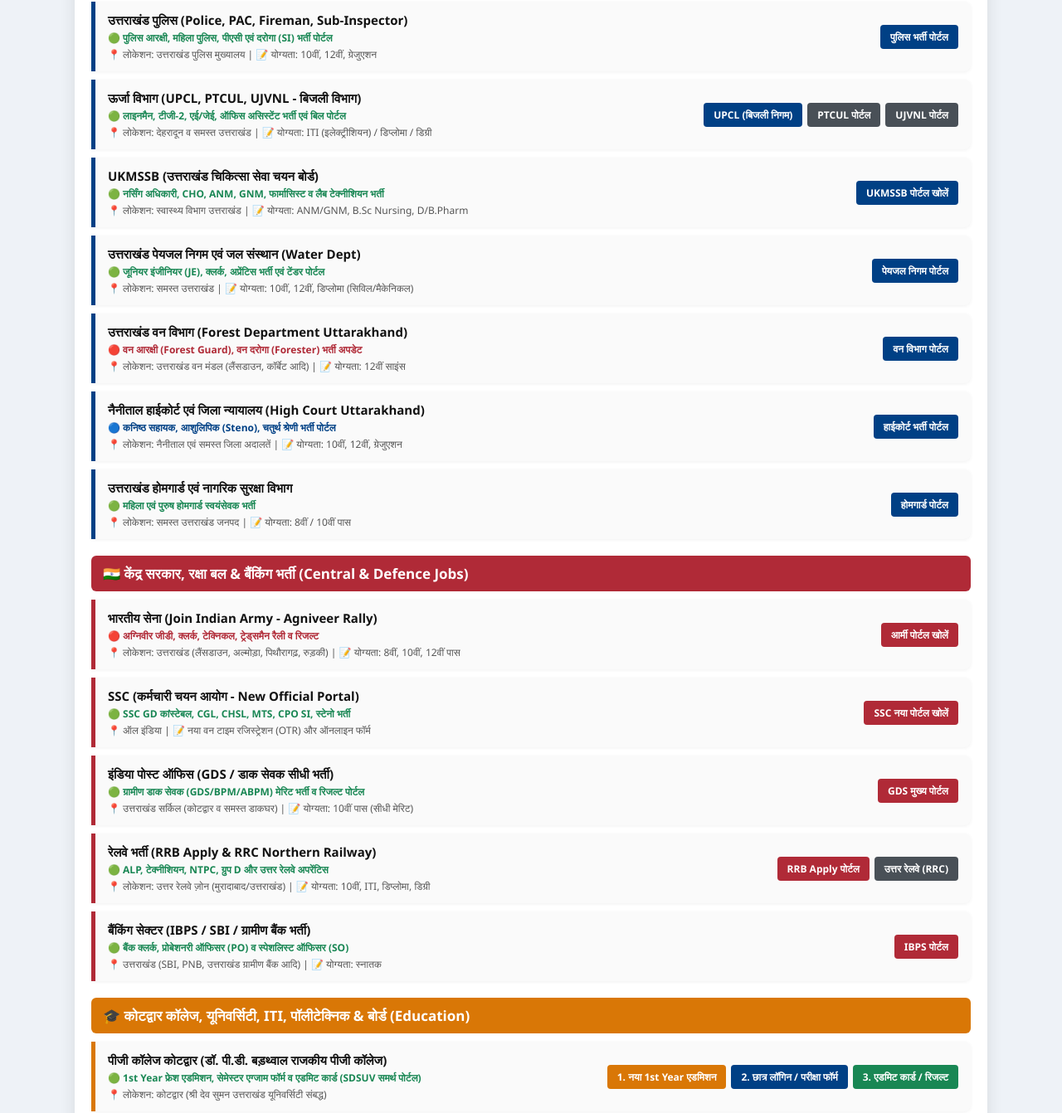
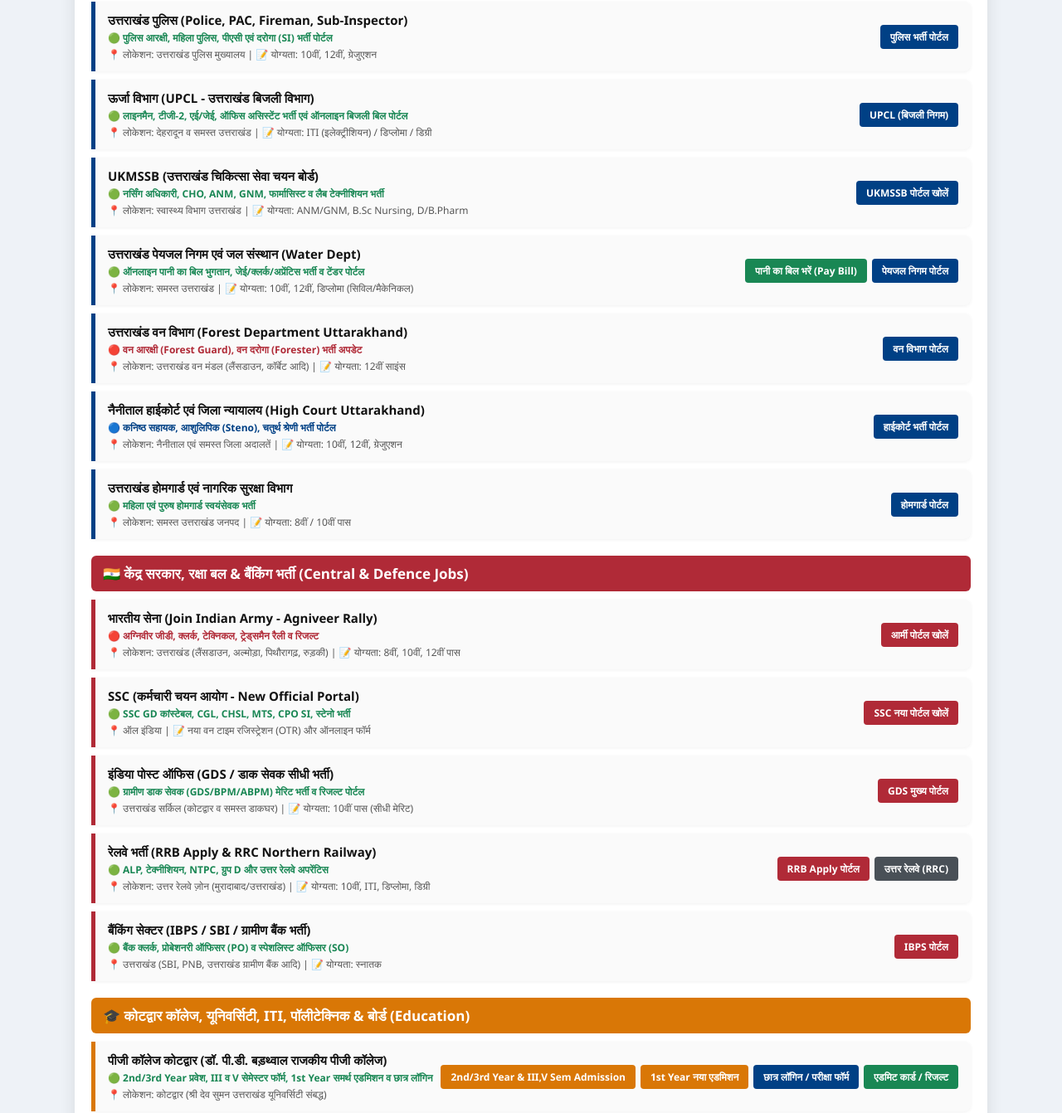
Before and after one commit to gmawakot-png/shri-ram-Jobs-In-Uttrakahnd, a plain HTML site: page index.html in a window 1280 px wide. Shown: the part 470-1812 px from the top of the page at 83% size. Drawn offline with Linux system fonts and the light colour scheme.

Commit message:
Update index.html

```diff
--- a/index.html
+++ b/index.html
@@ -131,17 +131,15 @@
                 </div>
             </li>
 
-            <!-- ऊर्जा व बिजली विभाग (UPCL / PTCUL / UJVNL) -->
+            <!-- ऊर्जा व बिजली विभाग (UPCL) -->
             <li class="item-card">
                 <div class="info-col">
-                    <div class="title">ऊर्जा विभाग (UPCL, PTCUL, UJVNL - बिजली विभाग)</div>
-                    <div class="tags tag-active">🟢 लाइनमैन, टीजी-2, एई/जेई, ऑफिस असिस्टेंट भर्ती एवं बिल पोर्टल</div>
+                    <div class="title">ऊर्जा विभाग (UPCL - उत्तराखंड बिजली विभाग)</div>
+                    <div class="tags tag-active">🟢 लाइनमैन, टीजी-2, एई/जेई, ऑफिस असिस्टेंट भर्ती एवं ऑनलाइन बिजली बिल पोर्टल</div>
                     <div class="meta">📍 लोकेशन: देहरादून व समस्त उत्तराखंड | 📝 योग्यता: ITI (इलेक्ट्रीशियन) / डिप्लोमा / डिग्री</div>
                 </div>
                 <div class="btn-col">
                     <a href="https://www.upcl.org" target="_blank" class="btn btn-blue">UPCL (बिजली निगम)</a>
-                    <a href="https://www.ptcul.org" target="_blank" class="btn btn-gray">PTCUL पोर्टल</a>
-                    <a href="https://www.ujvnl.com" target="_blank" class="btn btn-gray">UJVNL पोर्टल</a>
                 </div>
             </li>
 
@@ -161,10 +159,11 @@
             <li class="item-card">
                 <div class="info-col">
                     <div class="title">उत्तराखंड पेयजल निगम एवं जल संस्थान (Water Dept)</div>
-                    <div class="tags tag-active">🟢 जूनियर इंजीनियर (JE), क्लर्क, अप्रेंटिस भर्ती एवं टेंडर पोर्टल</div>
+                    <div class="tags tag-active">🟢 ऑनलाइन पानी का बिल भुगतान, जेई/क्लर्क/अप्रेंटिस भर्ती व टेंडर पोर्टल</div>
                     <div class="meta">📍 लोकेशन: समस्त उत्तराखंड | 📝 योग्यता: 10वीं, 12वीं, डिप्लोमा (सिविल/मैकेनिकल)</div>
                 </div>
                 <div class="btn-col">
+                    <a href="https://ujsbill.uk.gov.in/auth/Online_Payment/Online_Services.aspx" target="_blank" class="btn btn-green">पानी का बिल भरें (Pay Bill)</a>
                     <a href="http://peyjal.uk.gov.in" target="_blank" class="btn btn-blue">पेयजल निगम पोर्टल</a>
                 </div>
             </li>
@@ -282,13 +281,14 @@
             <li class="item-card edu-item">
                 <div class="info-col">
                     <div class="title">पीजी कॉलेज कोटद्वार (डॉ. पी.डी. बड़थ्वाल राजकीय पीजी कॉलेज)</div>
-                    <div class="tags tag-active">🟢 1st Year फ्रेश एडमिशन, सेमेस्टर एग्जाम फॉर्म व एडमिट कार्ड (SDSUV समर्थ पोर्टल)</div>
+                    <div class="tags tag-active">🟢 2nd/3rd Year प्रवेश, III व V सेमेस्टर फॉर्म, 1st Year समर्थ एडमिशन व छात्र लॉगिन</div>
                     <div class="meta">📍 लोकेशन: कोटद्वार (श्री देव सुमन उत्तराखंड यूनिवर्सिटी संबद्ध)</div>
                 </div>
                 <div class="btn-col">
-                    <a href="https://ukadmission.samarth.ac.in/" target="_blank" class="btn btn-orange">1. नया 1st Year एडमिशन</a>
-                    <a href="https://sdsuv.samarth.edu.in/index.php/site/login" target="_blank" class="btn btn-blue">2. छात्र लॉगिन / परीक्षा फॉर्म</a>
-                    <a href="https://sdsuv.samarth.edu.in" target="_blank" class="btn btn-green">3. एडमिट कार्ड / रिजल्ट</a>
+                    <a href="https://online.gpgckotdwar.ac.in/" target="_blank" class="btn btn-orange">2nd/3rd Year & III,V Sem Admission</a>
+                    <a href="https://ukadmission.samarth.ac.in/" target="_blank" class="btn btn-orange">1st Year नया एडमिशन</a>
+                    <a href="https://sdsuv.samarth.edu.in/index.php/site/login" target="_blank" class="btn btn-blue">छात्र लॉगिन / परीक्षा फॉर्म</a>
+                    <a href="https://sdsuv.samarth.edu.in" target="_blank" class="btn btn-green">एडमिट कार्ड / रिजल्ट</a>
                 </div>
             </li>
 
```
